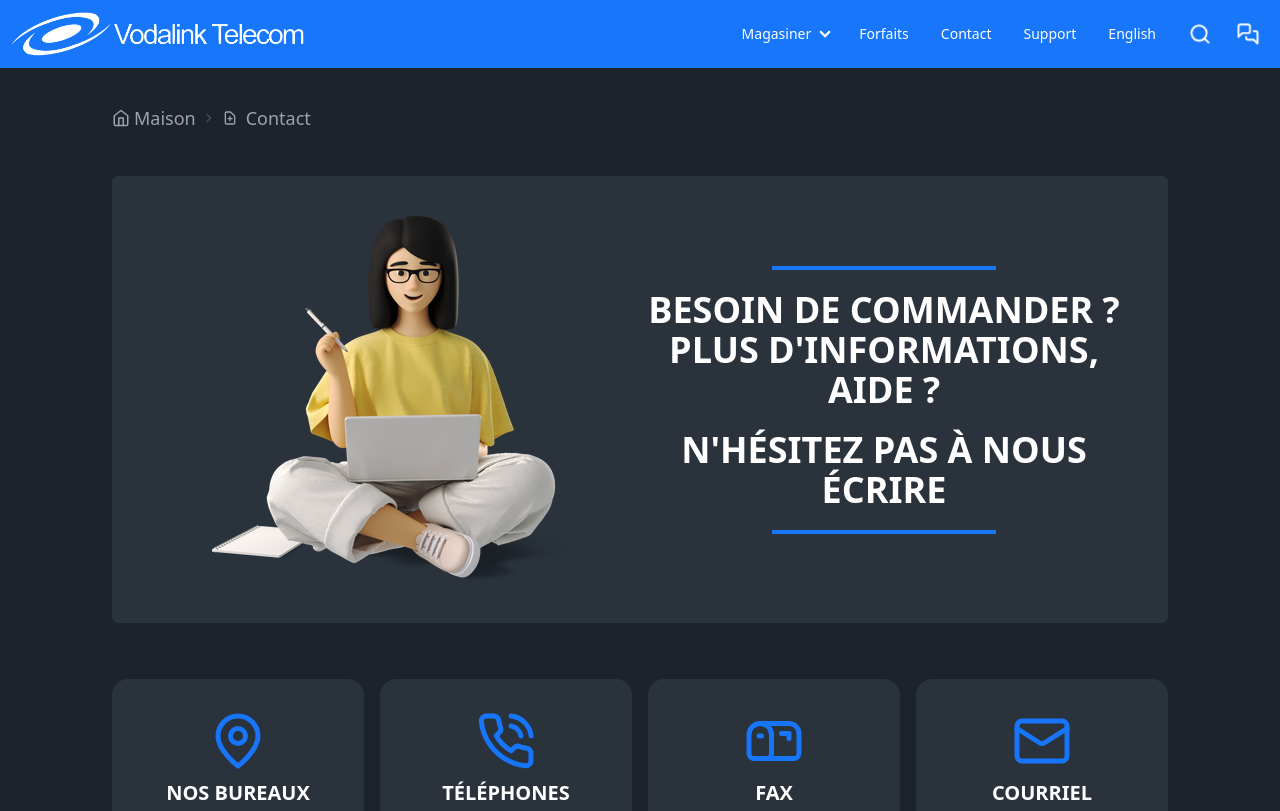
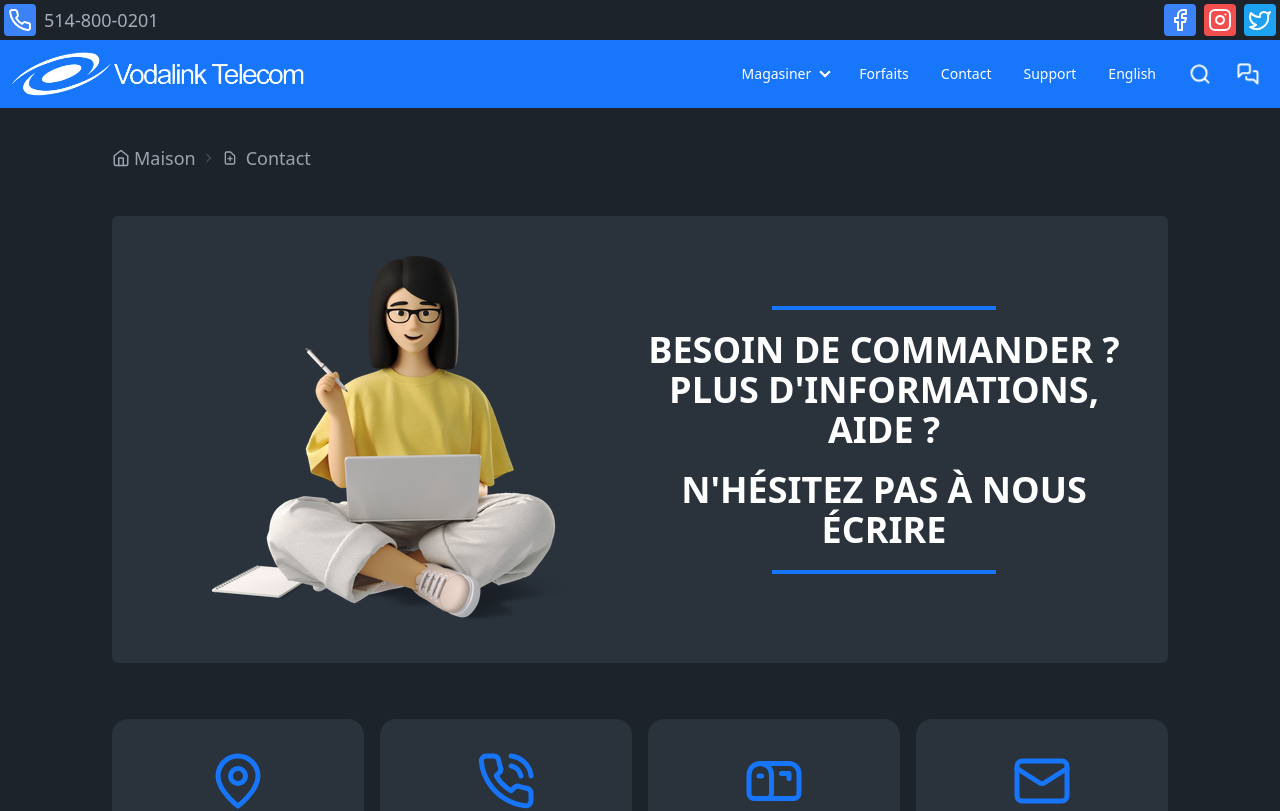
Before and after one commit to bdCalling-Sdt-hub/us-website-franch, a Next.js app: page /contact in a window 1280 px wide. Shown: the top 811 px of the page. Built offline with nearby package versions, Linux system fonts and the light colour scheme; what tailwindcss-animated would draw is missing.

Commit message:
feat: :sparkles: franch to english

```diff
--- a/src/components/Layouts/RootLayout.tsx
+++ b/src/components/Layouts/RootLayout.tsx
@@ -1,3 +1,4 @@
+import { Facebook, Instagram, Phone, Twitter } from "lucide-react";
 import React, { ReactNode } from "react";
 import Footer from "../Shared/Footer";
 import Navbar from "../Shared/Navbar";
@@ -9,6 +10,26 @@ interface RootLayoutProps {
 const RootLayout: React.FC<RootLayoutProps> = ({ children }) => {
   return (
     <>
+      <div className="container mx-auto flex justify-between p-1">
+        <div className="flex items-center gap-2">
+          <div className="w-8 h-8 bg-blue-500 flex justify-center items-center rounded">
+            <Phone color="#fff" />
+          </div>
+
+          <p className="text-lg">514-800-0201</p>
+        </div>
+        <div className="flex gap-2">
+          <div className="w-8 h-8 bg-blue-500 flex justify-center items-center rounded">
+            <Facebook color="#fff" />
+          </div>
+          <div className="w-8 h-8 bg-[#f14e4d] flex justify-center items-center rounded">
+            <Instagram color="#fff" />
+          </div>
+          <div className="w-8 h-8 bg-[#1da1f2] flex justify-center items-center rounded">
+            <Twitter color="#fff" />
+          </div>
+        </div>
+      </div>
       <Navbar />
       {children}
       <Footer />
--- a/src/components/Shared/Navbar.tsx
+++ b/src/components/Shared/Navbar.tsx
@@ -63,7 +63,7 @@ const Navbar = () => {
                   <Link href="/support">Support</Link>
                 </li>
                 <li className="text-2xl">
-                  <a>English</a>
+                  <a href="https://vodalink-telecom-en.vercel.app/">English</a>
                 </li>
                 <div>
                   <button className="btn btn-ghost btn-circle">
@@ -81,7 +81,7 @@ const Navbar = () => {
               </ul>
             )}
           </div>
-          <Image src="/images/logo2.png" alt="logo" width={300} height={200} />
+          <Image src="/images/logo2.png" alt="logo" width={300} height={67} />
         </div>
         <div className="navbar-end hidden lg:flex z-10">
           <ul className="menu menu-horizontal px-1">
@@ -114,7 +114,7 @@ const Navbar = () => {
               <Link href="/support">Support</Link>
             </li>
             <li>
-              <a>English</a>
+              <a href="https://vodalink-telecom-en.vercel.app/">English</a>
             </li>
           </ul>
           <div>
```
